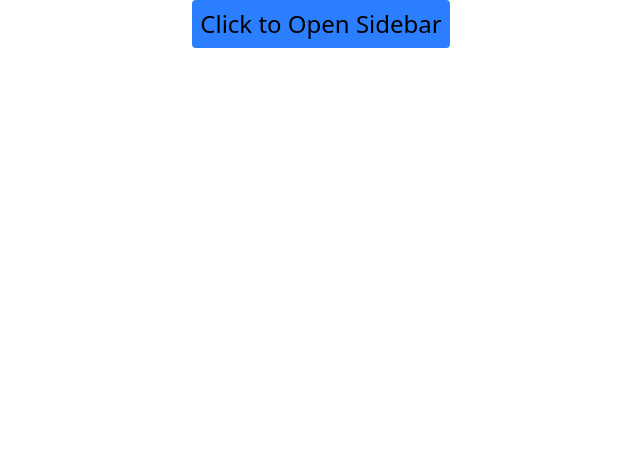
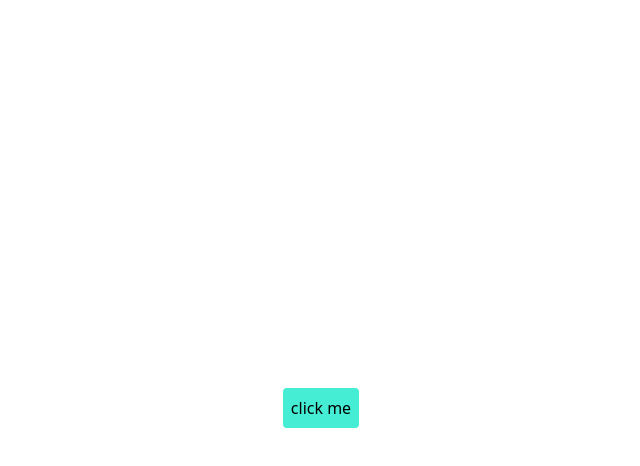
Before and after one commit to G1DY/FramerMotion, a React (Vite) app: page / in a window 1280 px wide. Shown: the top 466 px of the page, without its empty margins (319-959 px from the left). Built offline with nearby package versions, Linux system fonts and the light colour scheme.

Commit message:
A modal project created with framer motion

```diff
--- a/src/App.tsx
+++ b/src/App.tsx
@@ -1,8 +1,8 @@
-import SidebarAnimation from "./SidebarAnimation";
+import Modal from "./Modal";
 
 const App = () => {
   return (
-    <div>
+    <div className="justify-center flex items-center min-h-screen">
       {/* <PulsingButton /> */}
       {/* <BouncingLoader /> */}
       {/* <FlippingCard /> */}
@@ -18,7 +18,8 @@ const App = () => {
       {/* <ScaleRotate /> */}
       {/* <SequentialAnimation /> */}
       {/* <FadingComponent /> */}
-      <SidebarAnimation />
+      {/* <SidebarAnimation /> */}
+      <Modal />
     </div>
   );
 };
--- /dev/null
+++ b/src/Modal.tsx
@@ -0,0 +1,43 @@
+import { useState } from "react";
+import { AnimatePresence, motion } from "framer-motion";
+
+const Modal = () => {
+  const [isOpen, setIsOpen] = useState(false);
+  return (
+    <div className="flex flex-col items-center">
+      <button
+        onClick={() => setIsOpen(!isOpen)}
+        className="bg-teal-300 p-2 mt-4 cursor-pointer rounded"
+      >
+        click me
+      </button>
+      <AnimatePresence>
+        {isOpen && (
+          <motion.div
+            className="inset-0 fixed bg-black bg-opacity-50 flex justify-center items-center"
+            onClick={() => setIsOpen(!isOpen)}
+          >
+            <motion.div
+              className="bg-white p-4 rounded"
+              onClick={(e) => e.stopPropagation()}
+              initial={{ y: "-100vh" }}
+              animate={{ y: "0vh" }}
+              exit={{ y: "100vh" }}
+              transition={{ duration: 2 }}
+            >
+              <h2 className="text-lg font-bold">Modal Title</h2>
+              <p className="text-sm">This is a modal window</p>
+              <button
+                className="mt-4 p-2 bg-red-500 text-white rounded cursor-pointer"
+                onClick={() => setIsOpen(!isOpen)}
+              >
+                close
+              </button>
+            </motion.div>
+          </motion.div>
+        )}
+      </AnimatePresence>
+    </div>
+  );
+};
+export default Modal;
--- a/src/Skew.tsx
+++ b/src/Skew.tsx
@@ -8,7 +8,7 @@ const Skew = () => {
       className="h-20 w-20 rounded m-4 bg-teal-400 text-center items-center p-6"
       onClick={() => setIsSkewed(!isSkewed)}
       animate={{ skewX: isSkewed ? 20 : 0 }}
-      transition={{ duration: 2 }}
+      transition={{ duration: 0.5 }}
     >
       skew
     </motion.div>
--- a/src/ViewPort/WhileInView.tsx
+++ b/src/ViewPort/WhileInView.tsx
@@ -6,7 +6,7 @@ const WhileInView = () => {
       <h1 className="text-3xl text-center mb-4">
         Scroll Down to see the animation
       </h1>
-      <div className="h-screen flex">
+      <div className="h-screen">
         <AnimationCard />
       </div>
     </div>
```
